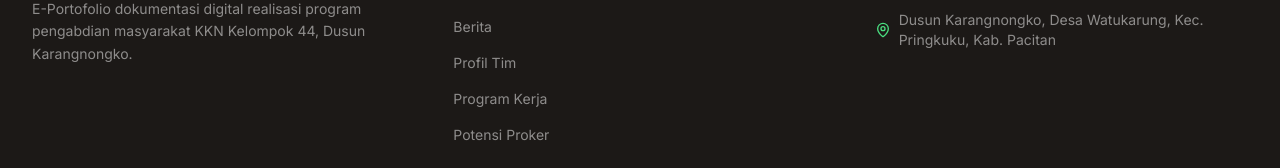
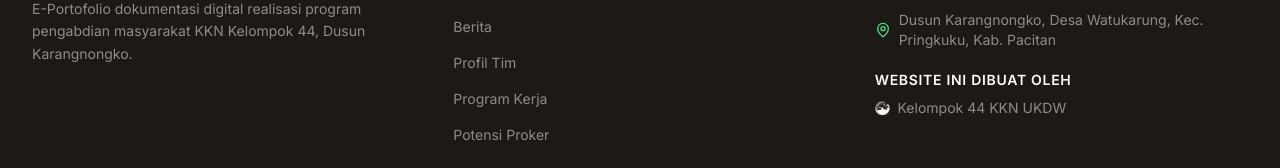
Before and after one commit to JevonFunay/ProkerKKn, a Next.js app: page / in a window 1280 px wide. Shown: the part 5580-5748 px from the top of the page. Built offline with nearby package versions, Linux system fonts and the light colour scheme; no server answers.

Commit message:
tambah footer

```diff
--- a/src/components/Footer.tsx
+++ b/src/components/Footer.tsx
@@ -83,6 +83,15 @@ export default function Footer() {
               Dusun Karangnongko, Desa Watukarung, Kec. Pringkuku, Kab. Pacitan
             </li>
           </ul>
+          <div className="mt-5">
+            <span className="block font-semibold text-white text-sm uppercase tracking-wider">
+              Website ini dibuat oleh
+            </span>
+            <p className="flex items-center gap-2 text-sm text-white/50 mt-2">
+              <img src="/logotransparan.webp" alt="Logo" className="h-4 w-auto object-contain brightness-0 invert flex-shrink-0" />
+              Kelompok 44 KKN UKDW
+            </p>
+          </div>
         </div>
       ),
     },
```
